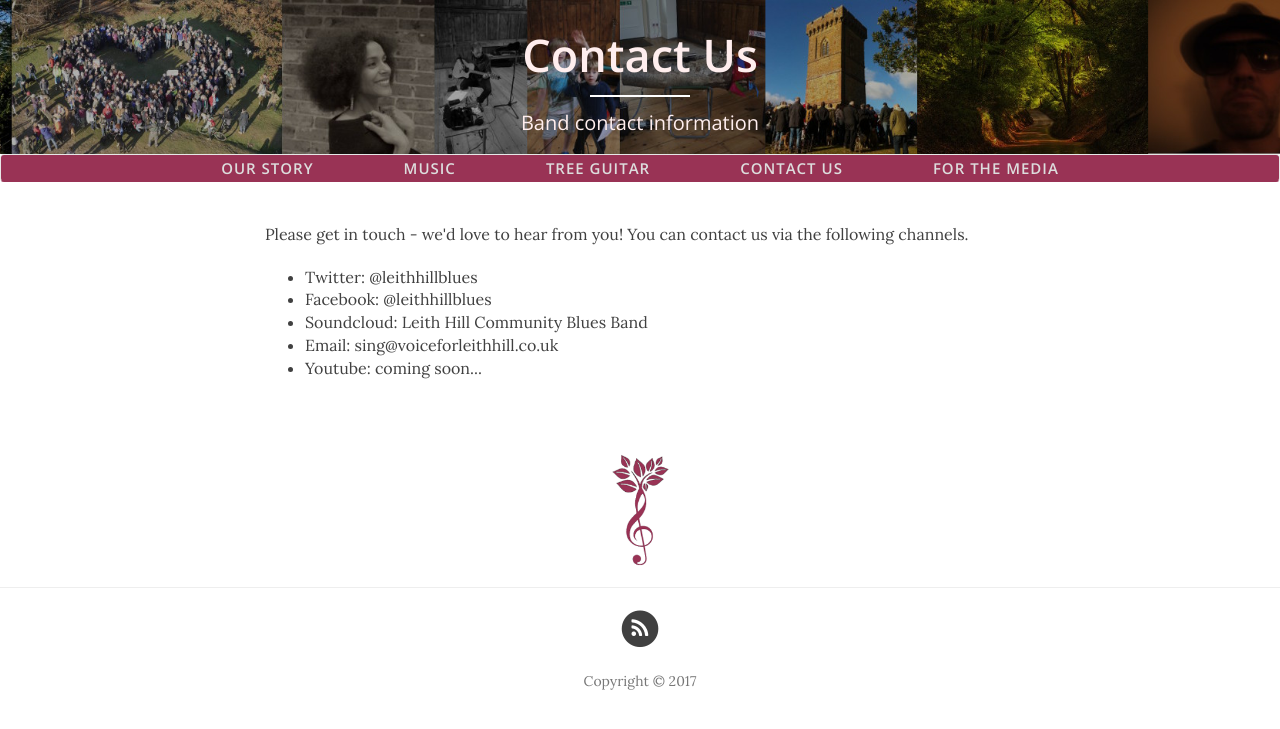
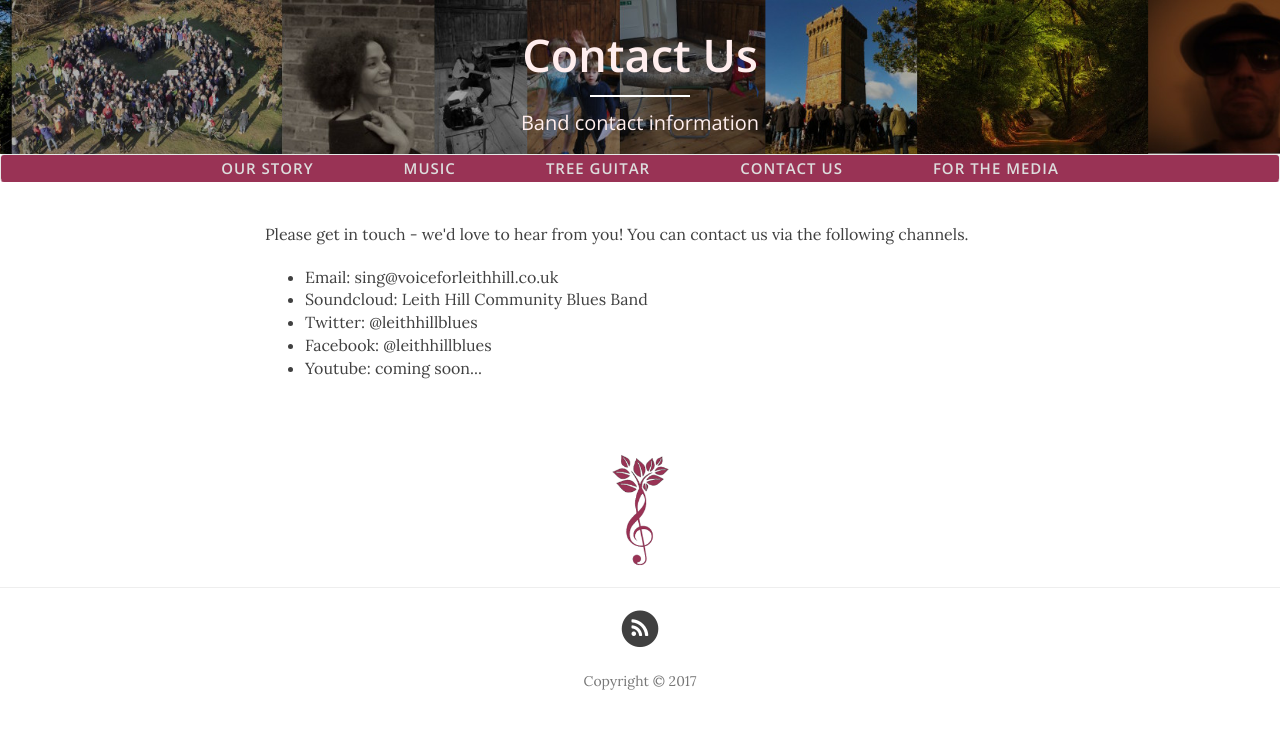
Before and after one commit to voiceforleithhill/leithhillblues.co.uk, a Jekyll site: the page built from contact.html, in a window 1280 px wide. Shown: the top 729 px of the page. Built offline with Jekyll 4.4.1, drawn with Linux system fonts in a browser that asks for light colours; nearby versions of some CDN libraries.

Commit message:
Content updates

```diff
--- a/contact.html
+++ b/contact.html
@@ -6,10 +6,10 @@ description: "Band contact information"
 
 <p>Please get in touch - we'd love to hear from you! You can contact us via the following channels.
 <ul>
+  <li>Email: <a href="mailto:sing@voiceforleithhill.co.uk">sing@voiceforleithhill.co.uk</a></li>
+  <li>Soundcloud: <a href="https://soundcloud.com/leithhillblues" target="_blank">Leith Hill Community Blues Band</a></li>
   <li>Twitter: <a href="https://twitter.com/leithhillblues" target="_blank">@leithhillblues</a></li>
   <li>Facebook: <a href="https://www.facebook.com/leithhillblues" target="_blank">@leithhillblues</a></li>
-  <li>Soundcloud: <a href="https://soundcloud.com/leithhillblues" target="_blank">Leith Hill Community Blues Band</a></li>
-  <li>Email: <a href="mailto:sing@voiceforleithhill.co.uk">sing@voiceforleithhill.co.uk</a></li>
   <li>Youtube: <a href="http://www.youtube.com" target="_blank">coming soon...</a></li>
 </ul>
 </p>
```
